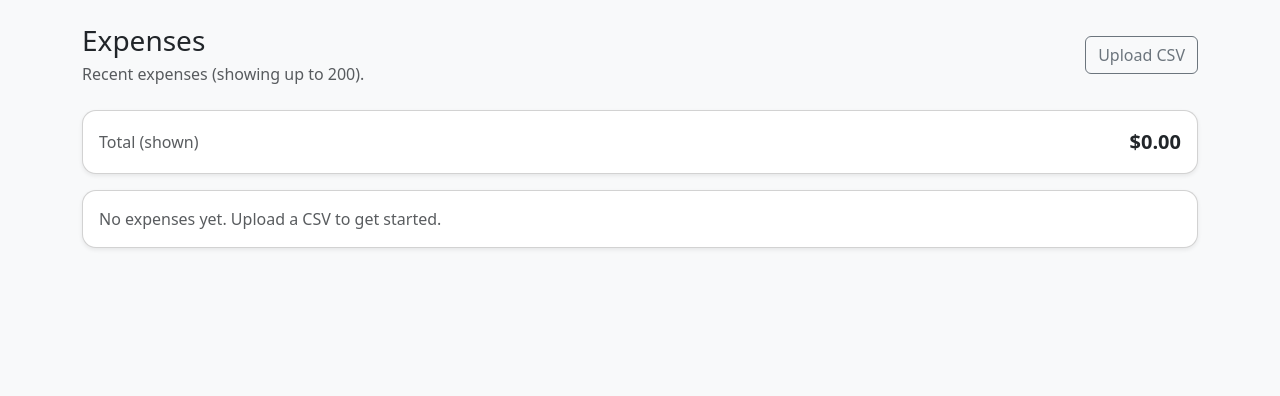
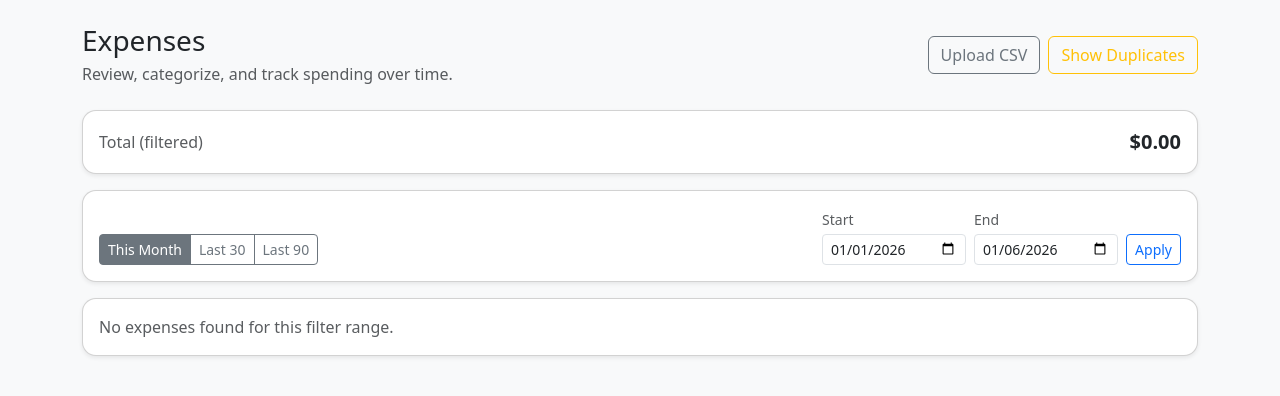
Before and after one commit to Sivad80/finance-dashboard-flask, a Flask app: page /expenses in a window 1280 px wide. Shown: the part 56-452 px from the top of the page. Run offline with Flask 3, Linux system fonts and the light colour scheme; data that the repository does not hold is empty.

Commit message:
Expenses: add date filters and duplicate toggle with cleaned UI

```diff
--- /dev/null
+++ b/app/constants.py
@@ -0,0 +1,14 @@
+EXPENSE_CATEGORIES = [
+    "Uncategorized",
+    "Bills",
+    "Groceries",
+    "Gas",
+    "Shopping",
+    "Entertainment",
+    "Medical",
+    "Subscriptions",
+    "Travel",
+    "Fees",
+    "Income",
+    "Other",
+]
--- a/app/models.py
+++ b/app/models.py
@@ -35,3 +35,6 @@ class Expense(db.Model):
     category = db.Column(db.String(50), nullable=False, default="Uncategorized")
 
     created_at = db.Column(db.DateTime, server_default=db.func.now(), nullable=False)
+    fingerprint = db.Column(db.String(64), nullable=True, index=True)
+    is_duplicate = db.Column(db.Boolean, nullable=False, default=False)
+    duplicate_of_id = db.Column(db.Integer, nullable=True)  # plain int for SQLite-friendly migration
--- a/app/routes.py
+++ b/app/routes.py
@@ -6,6 +6,19 @@ from sqlalchemy import func
 from .utils import next_due_date
 import csv
 import io
+from .constants import EXPENSE_CATEGORIES
+import hashlib
+import re
+
+# Helper Functions
+def expense_fingerprint(spent_date, amount, description):
+    desc = (description or "").strip().lower()
+    desc = re.sub(r"\s+", " ", desc)
+    desc = re.sub(r"[^a-z0-9 \-]", "", desc)
+
+    key = f"{spent_date.isoformat()}|{float(amount):.2f}|{desc}"
+    return hashlib.sha256(key.encode("utf-8")).hexdigest()
+
 
 
 
@@ -100,11 +113,59 @@ def dashboard():
     )
 
 # Expenses Routes
+from datetime import date, timedelta
+from sqlalchemy import func
+
 @main.route("/expenses")
 def expenses():
-    expenses = Expense.query.order_by(Expense.spent_date.desc(), Expense.id.desc()).limit(200).all()
-    total = sum(float(e.amount) for e in expenses)
-    return render_template("expenses.html", expenses=expenses, total=total)
+    # --- filters from query string ---
+    preset = request.args.get("preset", "this_month")
+    show = request.args.get("show", "all")  # all | dupes
+
+    today = date.today()
+
+    # default date range
+    if preset == "last_30":
+        start = today - timedelta(days=30)
+    elif preset == "last_90":
+        start = today - timedelta(days=90)
+    else:
+        start = date(today.year, today.month, 1)
+
+    end = today
+
+    # optional custom override
+    start_raw = request.args.get("start")
+    end_raw = request.args.get("end")
+
+    try:
+        if start_raw:
+            start = date.fromisoformat(start_raw)
+        if end_raw:
+            end = date.fromisoformat(end_raw)
+    except ValueError:
+        flash("Invalid date filter. Use YYYY-MM-DD.", "warning")
+
+    # --- build query ---
+    q = Expense.query.filter(Expense.spent_date >= start, Expense.spent_date <= end)
+
+    if show == "dupes":
+        q = q.filter(Expense.is_duplicate == True)
+
+    expenses = q.order_by(Expense.spent_date.desc(), Expense.id.desc()).limit(200).all()
+    total = q.with_entities(func.coalesce(func.sum(Expense.amount), 0)).scalar()
+
+    return render_template(
+        "expenses.html",
+        expenses=expenses,
+        total=total,
+        categories=EXPENSE_CATEGORIES,
+        show=show,
+        preset=preset,
+        start=start,
+        end=end,
+    )
+
 
 @main.route("/expenses/upload", methods=["GET"])
 def expenses_upload():
@@ -225,15 +286,30 @@ def expenses_import():
         return redirect(url_for("main.expenses_upload"))
 
     count = 0
+
     for item in preview:
+        spent_date = date.fromisoformat(item["spent_date"])
+        amount = float(item["amount"])
+        description = item["description"]
+        category = item.get("category") or "Uncategorized"
+
+        fp = expense_fingerprint(spent_date, amount, description)
+
+        existing = Expense.query.filter_by(fingerprint=fp).first()
+
         e = Expense(
-            spent_date=date.fromisoformat(item["spent_date"]),
-            description=item["description"],
-            amount=float(item["amount"]),
-            category=item.get("category") or "Uncategorized",
+            spent_date=spent_date,
+            description=description,
+            amount=amount,
+            category=category,
+            fingerprint=fp,
+            is_duplicate=bool(existing),
+            duplicate_of_id=existing.id if existing else None
         )
+
         db.session.add(e)
         count += 1
+
 
     db.session.commit()
 
@@ -243,6 +319,54 @@ def expenses_import():
 
     flash(f"Imported {count} expenses.", "success")
     return redirect(url_for("main.expenses"))
+
+@main.route("/expenses/<int:expense_id>/category", methods=["POST"])
+def update_expense_category(expense_id):
+    e = Expense.query.get_or_404(expense_id)
+    category = (request.form.get("category") or "").strip()
+
+    if category not in EXPENSE_CATEGORIES:
+        flash("Invalid category.", "danger")
+        return redirect(request.referrer or url_for("main.expenses"))
+
+    e.category = category
+    db.session.commit()
+    flash("Category updated.", "success")
+    return redirect(request.referrer or url_for("main.expenses"))
+
+@main.route("/expenses/bulk-category", methods=["POST"])
+def bulk_update_expense_category():
+    category = (request.form.get("category") or "").strip()
+    ids = request.form.getlist("expense_ids")
+
+    if category not in EXPENSE_CATEGORIES:
+        flash("Invalid category.", "danger")
+        return redirect(request.referrer or url_for("main.expenses"))
+
+    if not ids:
+        flash("Select at least one expense.", "warning")
+        return redirect(request.referrer or url_for("main.expenses"))
+
+    # Convert to Ints Safely
+    expense_ids = []
+    for x in ids:
+        try:
+            expense_ids.append(int(x))
+        except ValueError:
+            continue
+
+    if not expense_ids:
+        flash("No valid expenses selected.", "warning")
+        return redirect(request.referrer or url_for("main.expenses"))
+
+    Expense.query.filter(Expense.id.in_(expense_ids)).update(
+        {"category": category},
+        synchronize_session=False
+    )
+    db.session.commit()
+
+    flash(f"Updated {len(expense_ids)} expenses.", "success")
+    return redirect(request.referrer or url_for("main.expenses"))
 
 # Bills Routes
 
--- a/app/templates/expenses.html
+++ b/app/templates/expenses.html
@@ -2,52 +2,174 @@
 {% block title %}Expenses | FinanceApp{% endblock %}
 
 {% block content %}
+
+<!-- Header -->
 <div class="d-flex justify-content-between align-items-center mb-4">
   <div>
     <h1 class="h3 mb-1">Expenses</h1>
-      <div class="text-muted">Recent expenses (showing up to 200).</div>
+    <div class="text-muted">Review, categorize, and track spending over time.</div>
   </div>
 
   <div class="d-flex gap-2">
-      <a class="btn btn-outline-secondary" href="{{ url_for('main.expenses_upload') }}">Upload CSV</a>
+    <a class="btn btn-outline-secondary" href="{{ url_for('main.expenses_upload') }}">
+      Upload CSV
+    </a>
+
+    {% if show != "dupes" %}
+      <a class="btn btn-outline-warning"
+         href="{{ url_for('main.expenses', show='dupes', preset=preset, start=start.isoformat(), end=end.isoformat()) }}">
+        Show Duplicates
+      </a>
+    {% else %}
+      <a class="btn btn-outline-secondary"
+         href="{{ url_for('main.expenses', show='all', preset=preset, start=start.isoformat(), end=end.isoformat()) }}">
+        Show All
+      </a>
+    {% endif %}
   </div>
 </div>
 
+<!-- Total -->
 <div class="card shadow-sm mb-3">
   <div class="card-body d-flex justify-content-between align-items-center">
-      <div class="text-muted">Total (shown)</div>
+    <div class="text-muted">Total (filtered)</div>
     <div class="fs-5 fw-semibold">${{ "%.2f"|format(total) }}</div>
   </div>
 </div>
 
+<!-- Date Filters -->
+<div class="card shadow-sm mb-3">
+  <div class="card-body">
+    <div class="d-flex flex-wrap gap-2 align-items-end">
+      <div class="btn-group" role="group" aria-label="Date presets">
+        <a class="btn btn-sm btn-outline-secondary {% if preset == 'this_month' %}active{% endif %}"
+           href="{{ url_for('main.expenses', preset='this_month', show=show) }}">
+          This Month
+        </a>
+        <a class="btn btn-sm btn-outline-secondary {% if preset == 'last_30' %}active{% endif %}"
+           href="{{ url_for('main.expenses', preset='last_30', show=show) }}">
+          Last 30
+        </a>
+        <a class="btn btn-sm btn-outline-secondary {% if preset == 'last_90' %}active{% endif %}"
+           href="{{ url_for('main.expenses', preset='last_90', show=show) }}">
+          Last 90
+        </a>
+      </div>
+
+      <form method="GET" action="{{ url_for('main.expenses') }}" class="d-flex gap-2 ms-auto">
+        <input type="hidden" name="show" value="{{ show }}">
+        <input type="hidden" name="preset" value="{{ preset }}">
+
+        <div>
+          <label class="form-label small mb-1 text-muted">Start</label>
+          <input type="date" name="start" value="{{ start.isoformat() }}" class="form-control form-control-sm">
+        </div>
+
+        <div>
+          <label class="form-label small mb-1 text-muted">End</label>
+          <input type="date" name="end" value="{{ end.isoformat() }}" class="form-control form-control-sm">
+        </div>
+
+        <div class="d-flex align-items-end">
+          <button class="btn btn-sm btn-outline-primary" type="submit">Apply</button>
+        </div>
+      </form>
+    </div>
+  </div>
+</div>
+
+<!-- Table + Categorization -->
 <div class="card shadow-sm">
   <div class="card-body">
+
     {% if expenses %}
+
+      <!-- Bulk category form wraps the table ONLY (no nested forms anywhere) -->
+      <form method="POST" action="{{ url_for('main.bulk_update_expense_category') }}">
+
+        <div class="d-flex flex-wrap gap-2 align-items-center mb-3">
+          <select class="form-select" name="category" style="max-width: 260px;" required>
+            {% for c in categories %}
+              <option value="{{ c }}">{{ c }}</option>
+            {% endfor %}
+          </select>
+
+          <button class="btn btn-outline-primary" type="submit">
+            Apply to Selected
+          </button>
+
+          <div class="text-muted small ms-auto">
+            Tip: check rows → bulk assign → Save category per row if needed.
+          </div>
+        </div>
+
         <div class="table-responsive">
           <table class="table align-middle mb-0">
             <thead>
               <tr>
+                <th style="width:44px;"></th>
                 <th>Date</th>
                 <th>Description</th>
-                <th>Category</th>
+                <th style="width:280px;">Category</th>
                 <th class="text-end">Amount</th>
               </tr>
             </thead>
+
             <tbody>
               {% for e in expenses %}
                 <tr>
+                  <td>
+                    <input class="form-check-input" type="checkbox" name="expense_ids" value="{{ e.id }}">
+                  </td>
+
                   <td>{{ e.spent_date.strftime("%Y-%m-%d") }}</td>
-                  <td class="fw-semibold">{{ e.description }}</td>
-                  <td><span class="badge rounded-pill text-bg-secondary">{{ e.category }}</span></td>
+
+                  <td class="fw-semibold">
+                    {{ e.description }}
+                    {% if e.is_duplicate %}
+                      <span class="badge rounded-pill text-bg-warning ms-2">Duplicate</span>
+                    {% endif %}
+                  </td>
+
+                  <td>
+                    <div class="d-flex gap-2 align-items-center">
+                      <select class="form-select form-select-sm"
+                              name="category"
+                              form="catForm{{ e.id }}"
+                              style="max-width: 190px;">
+                        {% for c in categories %}
+                          <option value="{{ c }}" {% if e.category == c %}selected{% endif %}>{{ c }}</option>
+                        {% endfor %}
+                      </select>
+
+                      <form id="catForm{{ e.id }}"
+                            method="POST"
+                            action="{{ url_for('main.update_expense_category', expense_id=e.id) }}">
+                      </form>
+
+                      <button class="btn btn-sm btn-outline-secondary"
+                              type="submit"
+                              form="catForm{{ e.id }}">
+                        Save
+                      </button>
+                    </div>
+                  </td>
+
                   <td class="text-end">${{ "%.2f"|format(e.amount) }}</td>
                 </tr>
               {% endfor %}
             </tbody>
+
           </table>
         </div>
+
+      </form>
+
     {% else %}
-        <div class="text-muted">No expenses yet. Upload a CSV to get started.</div>
+      <div class="text-muted">No expenses found for this filter range.</div>
     {% endif %}
+
   </div>
 </div>
+
 {% endblock %}
```
Also changed, not shown: migrations/versions/a7ab934bd417_expenses_add_duplicate_flags_and_.py (added, +39 -0 lines). Lines whose indentation alone changed are shown as unchanged.
